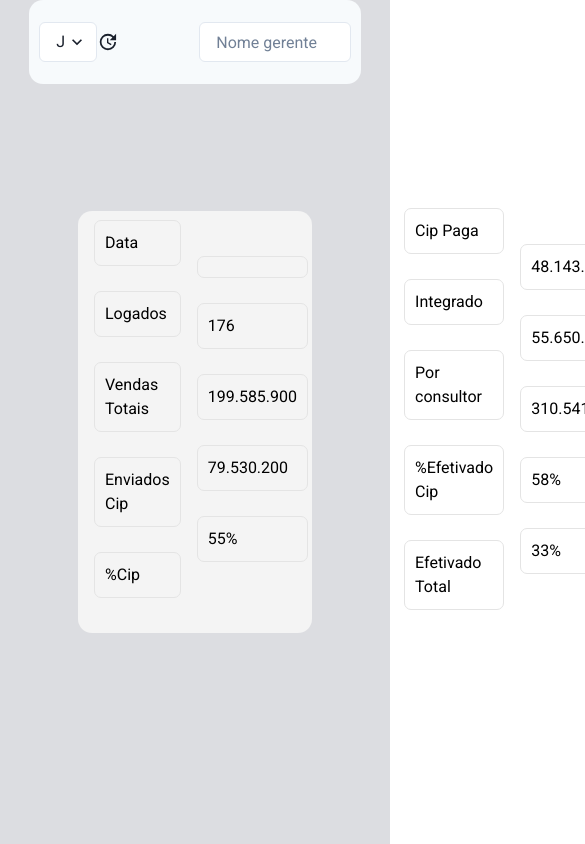
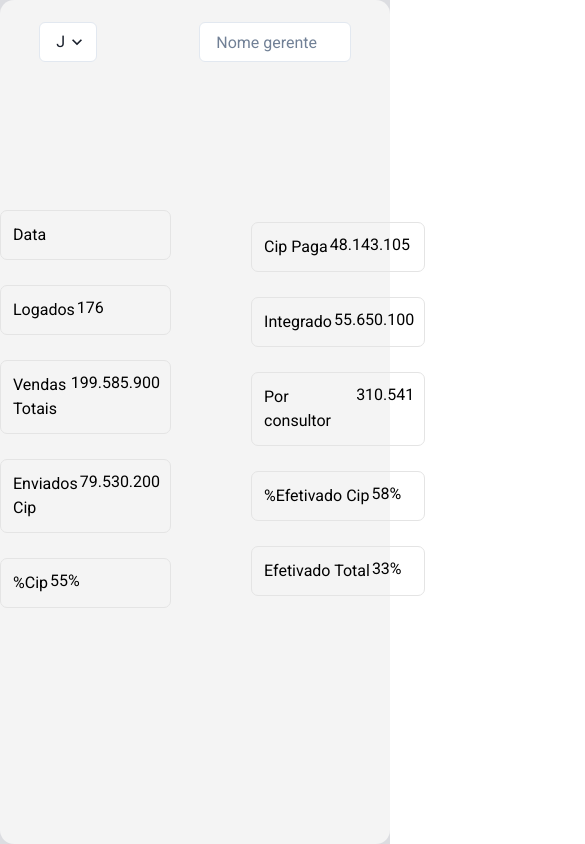
Before and after one commit to qualiconsig/Relatorios, a Next.js app: page /relatorios in a window 390 px wide. Shown: the top 844 px of the page, 585 px wide, since content can reach past the window. Built offline with nearby package versions, Linux system fonts and the light colour scheme.

Commit message:
fix responsive styles

```diff
--- a/src/components/relatorios/filterRelatories/index.tsx
+++ b/src/components/relatorios/filterRelatories/index.tsx
@@ -1,4 +1,4 @@
-import { Box, Flex, List, ListItem, UnorderedList } from "@chakra-ui/react";
+import { Box, Flex, List, ListItem, Text, UnorderedList } from "@chakra-ui/react";
 import { ListItemCom } from "./list";
 import { useEffect, useState } from "react";
 
@@ -18,52 +18,36 @@ export const FilterDatas = ({selectedMonth}: any) => {
         w={"50vw"}
         margin={"0 auto"}
       >
-        <Flex bg={"#F4F4F4"} borderRadius={14}>
+        <Flex bg={"#F4F4F4"}   borderRadius={14}>
           <Flex
-            h={"50vh"}
+            h={{base:"100vh", md:"70vh", lg:"50vh"}}
             justify={"space-around"}
-            w={"60vw"}
-            pr={"20px"}
+            w={{base:"100vw", md:"70vw", lg:"60vw"}}
+            pr={{base:"0px",md:"20px"}}
             color={"black"}
             align={'center'}
           >
             <Box>
-              <UnorderedList listStyleType={"none"} >
-                <ListItemCom value={"Data"}/>
-                <ListItemCom value={"Logados"}/>
-                <ListItemCom value={"Vendas Totais"}/>
-                <ListItemCom value={"Enviados Cip"}/>
-                <ListItemCom value={"%Cip"}/>
-              </UnorderedList>
-            </Box>
-            <Box>
-              <UnorderedList listStyleType={"none"}>
-                <ListItemCom value={selectedMonth} rest="#06877F"/>
-                <ListItemCom value={"176"}/>
-                <ListItemCom value={"199.585.900"}/>
-                <ListItemCom value={"79.530.200"}/>
-                <ListItemCom value={"55%"}/>
-              </UnorderedList>
+
+                <ListItemCom value={"Data"}  rest={"green"} secondValue={selectedMonth}/>
+                <ListItemCom value={"Logados"} secondValue={"176"}/>
+                <ListItemCom value={"Vendas Totais"} secondValue={"199.585.900"}/>
+                <ListItemCom value={"Enviados Cip"} secondValue={"79.530.200"}/>
+                <ListItemCom value={"%Cip"} secondValue={"55%"}/>
+
             </Box>
 
+
             <Box ml={20}>
-              <UnorderedList listStyleType={"none"}>
-                <ListItemCom value={"Cip Paga"}/>
-                <ListItemCom value={"Integrado"}/>
-                <ListItemCom value={"Por consultor"}/>
-                <ListItemCom value={"%Efetivado Cip"}/>
-                <ListItemCom value={"Efetivado Total"}/>
-              </UnorderedList>
+
+                <ListItemCom value={"Cip Paga"} secondValue={"48.143.105"}/>
+                <ListItemCom value={"Integrado"} secondValue={"55.650.100"}/>
+                <ListItemCom value={"Por consultor"} secondValue={"310.541"}/>
+                <ListItemCom value={"%Efetivado Cip"} secondValue={"58%"}/>
+                <ListItemCom value={"Efetivado Total"} secondValue={"33%"}/>
+
             </Box>
-            <Box>
-              <UnorderedList listStyleType={"none"}>
-                <ListItemCom value={"48.143.105"}/>
-                <ListItemCom value={"55.650.100"}/>
-                <ListItemCom value={"310.541"}/>
-                <ListItemCom value={"58%"}/>
-                <ListItemCom value={"33%"}/>
-              </UnorderedList>
-            </Box>
+
           </Flex>
           <Flex>
 
--- a/src/components/relatorios/filterRelatories/list.tsx
+++ b/src/components/relatorios/filterRelatories/list.tsx
@@ -1,8 +1,11 @@
-import { ListItem } from "@chakra-ui/react"
+import { Flex, ListItem, Text } from "@chakra-ui/react"
 
-export const ListItemCom = ({value, rest}:any) => {
+export const ListItemCom = ({value, rest, secondValue}:any) => {
 
   return (
-    <ListItem mb={'25px'} border={'1px solid #E4E4E4'} p={'10px'} borderRadius={'7px'} color={rest}>{value}</ListItem>
+    <Flex mb={'25px'} border={'1px solid #E4E4E4'} p={'10px'} borderRadius={'7px'} color={rest} >
+        <Text w={{ md:"10vw", lg:"15vw"}} p={'2px'} color={'black'}>{value}</Text>
+        <Text >{secondValue}</Text>
+    </Flex>
   )
 }
```
